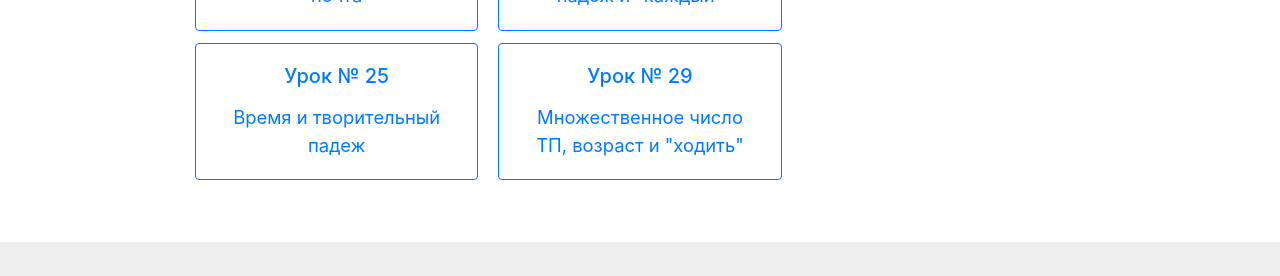
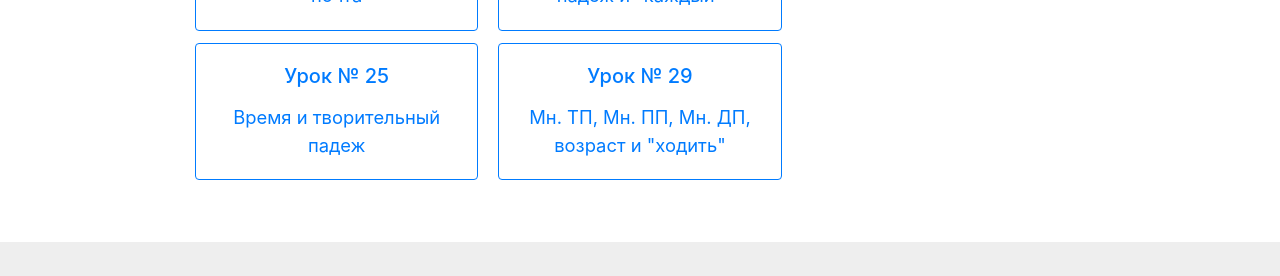
Before and after one commit to AndoverRussian/website, a Jekyll site: the page built from textbook.md, in a window 1280 px wide. Shown: the part 632-908 px from the top of the page. Built offline with Jekyll 4.4.1, drawn with Linux system fonts in a browser that asks for light colours.

Commit message:
Update 29 lesson description

```diff
--- a/_lessons/29.md
+++ b/_lessons/29.md
@@ -1,7 +1,7 @@
 ---
 name: Урок № 29
 title: Урок № 29
-description: Множественное число ТП, возраст и "ходить"
+description: Мн. ТП, Мн. ПП, Мн. ДП, возраст и "ходить"
 layout: lesson
 ---
 
```
